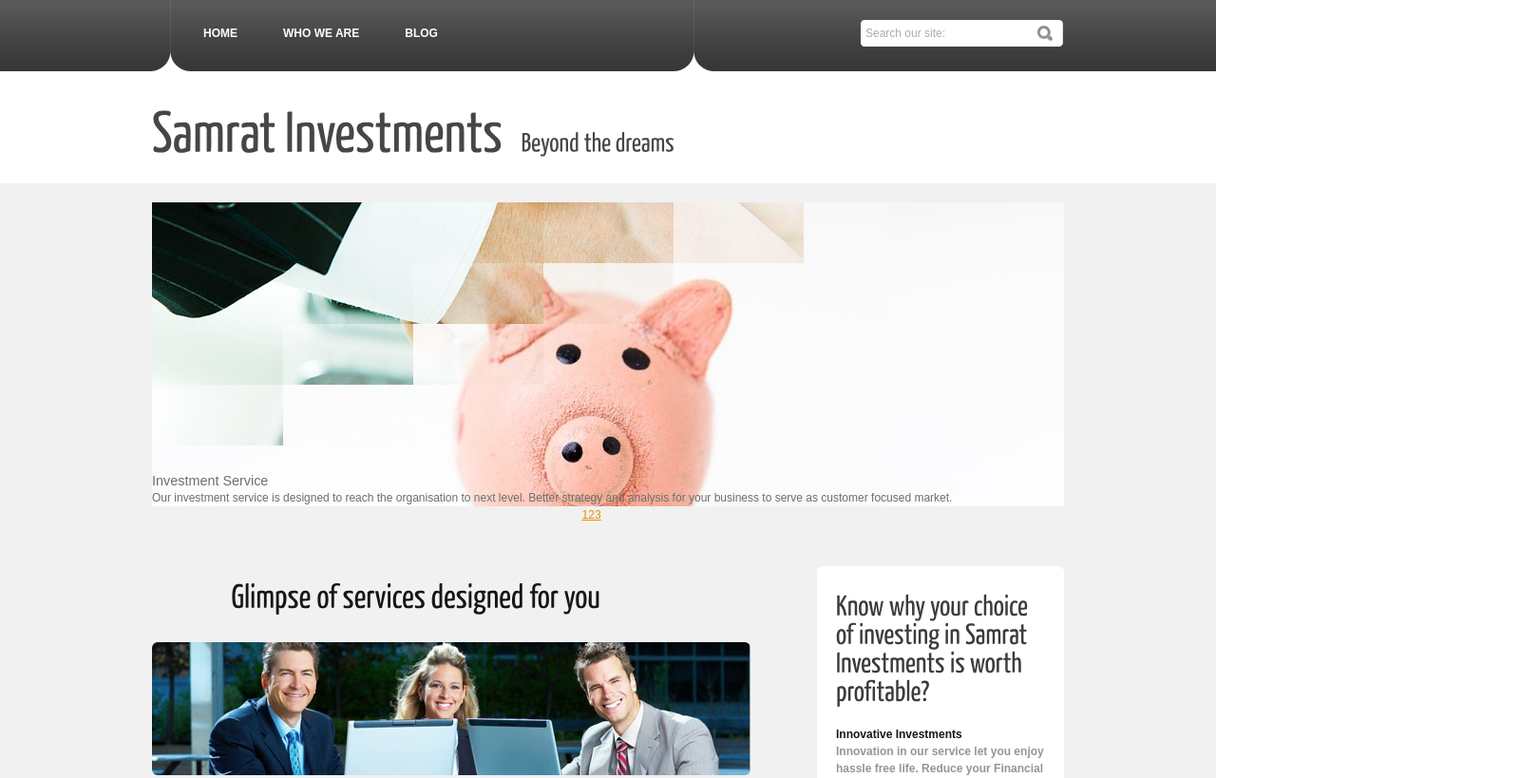
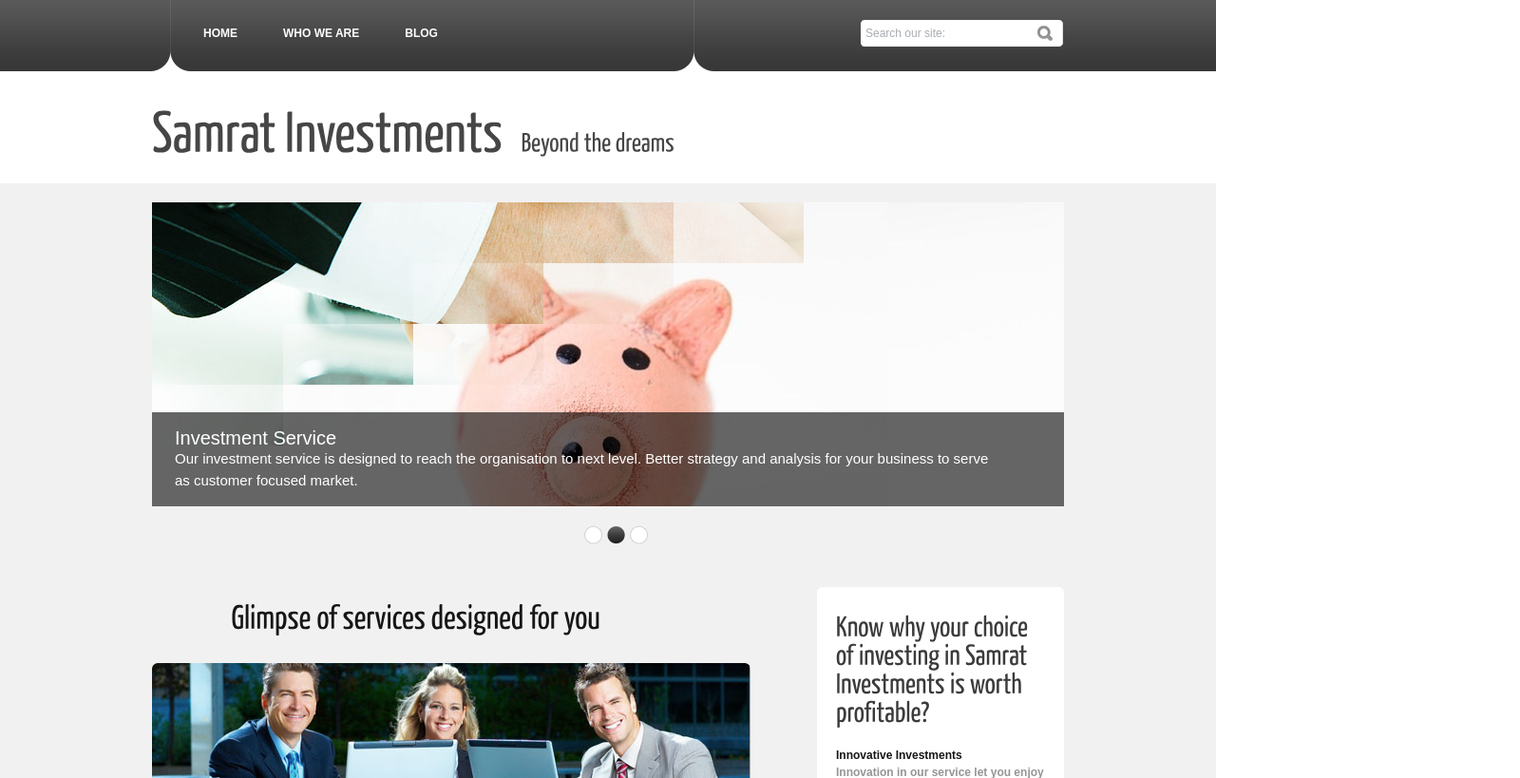
Before and after one commit to himanshu004/samratinvestments, a plain HTML site: page index.html in a window 1280 px wide. Shown: the top 819 px of the page at 95% size, 1600 px wide, since content can reach past the window. Drawn offline with Linux system fonts and the light colour scheme; a web font is replaced by a local one.

Commit message:
Update index.html

```diff
--- a/index.html
+++ b/index.html
@@ -4,7 +4,7 @@
 <title>Samrat Investments</title>
 <meta http-equiv="Content-Type" content="text/html; charset=utf-8" />
 <link href="/samratinvestments/css/style.css" rel="stylesheet" type="text/css" />
-<link rel="/samratinvestments/stylesheet" type="text/css" href="css/coin-slider.css" />
+<link rel="stylesheet" type="text/css" href="/samratinvestments/css/coin-slider.css" />
 <script type="text/javascript" src="/samratinvestments/js/cufon-yui.js"></script>
 <script type="text/javascript" src="/samratinvestments/js/cufon-yanone.js"></script>
 <script type="text/javascript" src="/samratinvestments/js/jquery-1.4.2.min.js"></script>
```
